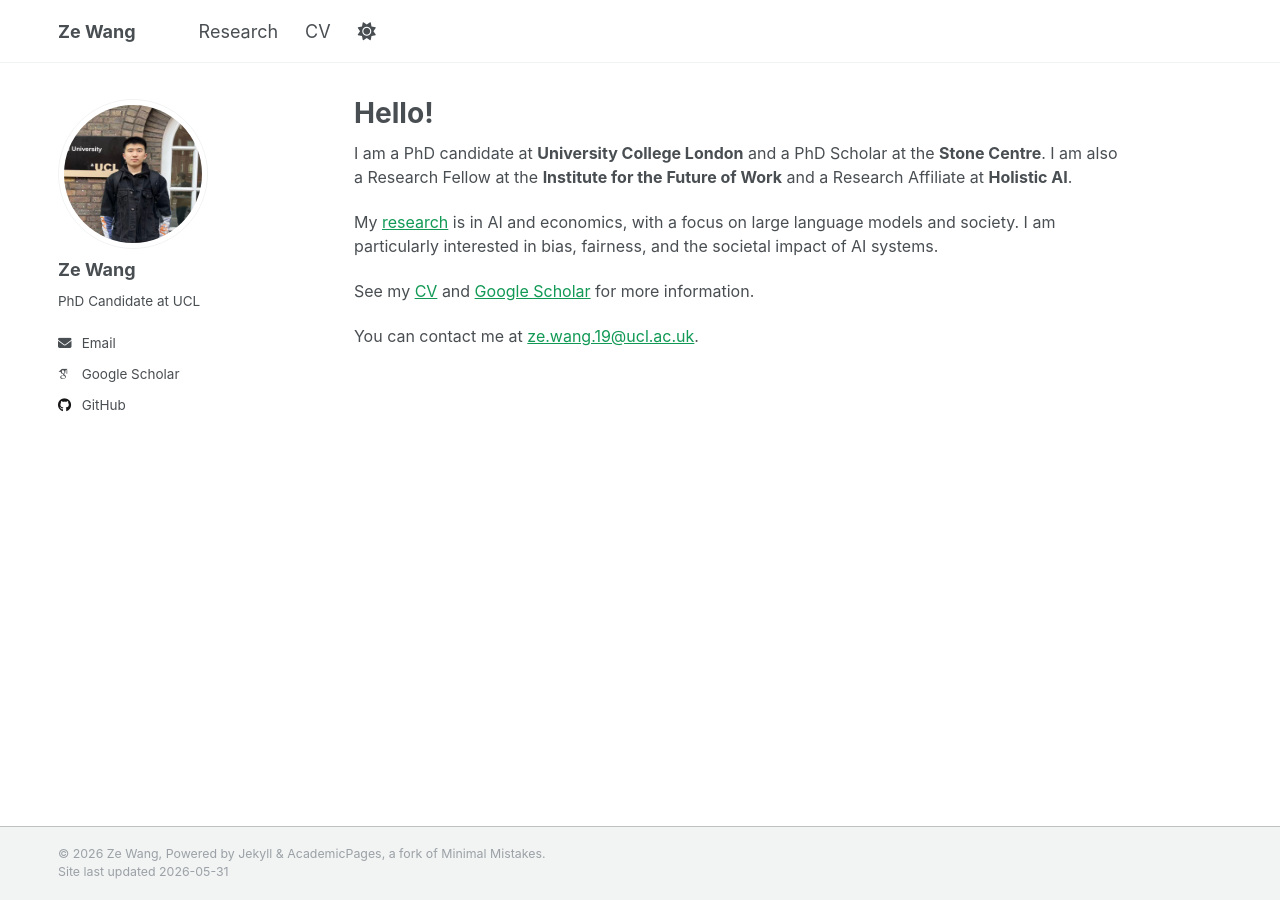
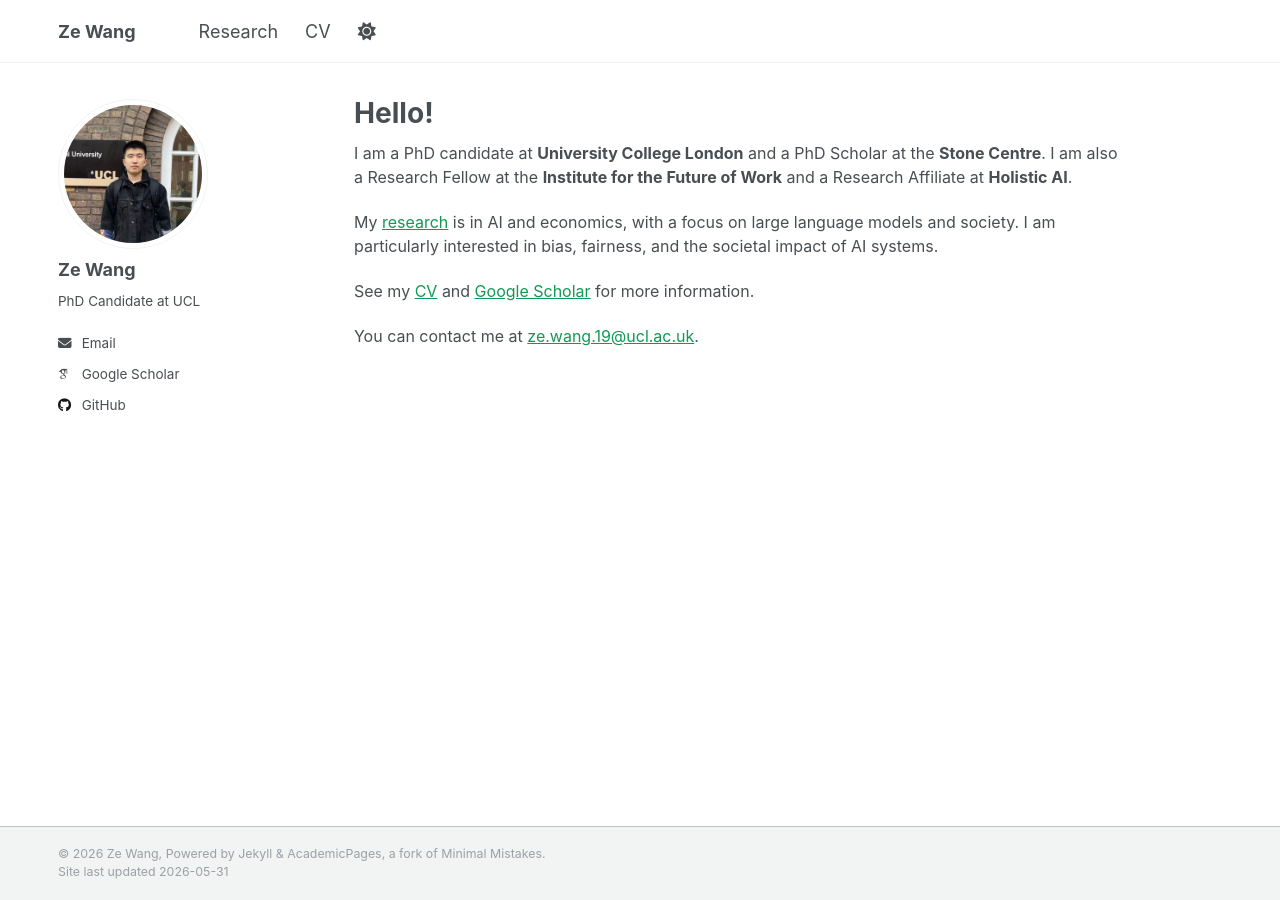
Before and after one commit to ZeWang-29/zewang.uk, a Jekyll site: the page built from _pages/about.md, in a window 1280 px wide. Built offline with Jekyll 4.4.1, drawn with Linux system fonts in a browser that asks for light colours; some web fonts are replaced; a script that is not in the unit is left out.

Commit message:
Fix avatar stretching with object-fit cover

```diff
--- a/_sass/layout/_sidebar.scss
+++ b/_sass/layout/_sidebar.scss
@@ -100,6 +100,8 @@
     @include breakpoint($large) {
       width: 150px;
       height: 150px;
+      object-fit: cover;
+      object-position: center top;
       padding: 5px;
       border: 1px solid var(--global-border-color);
     }
```
